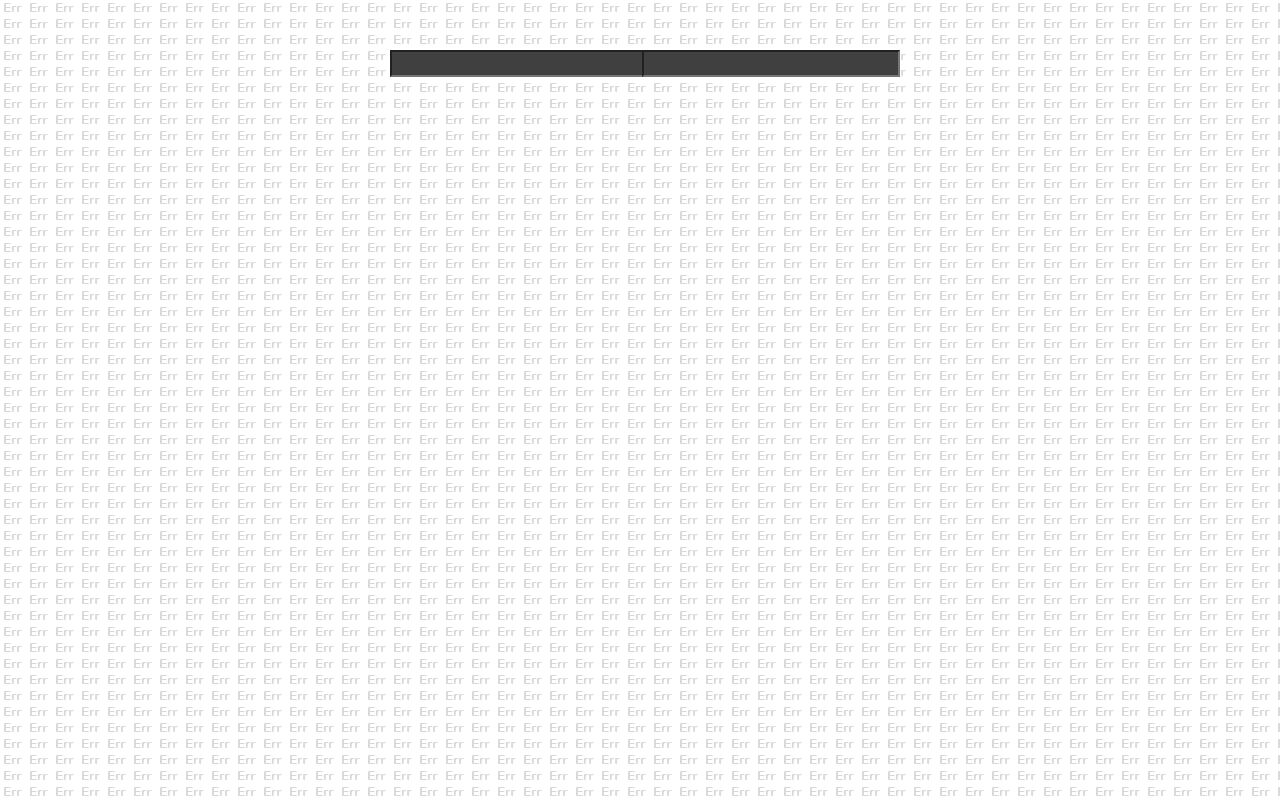
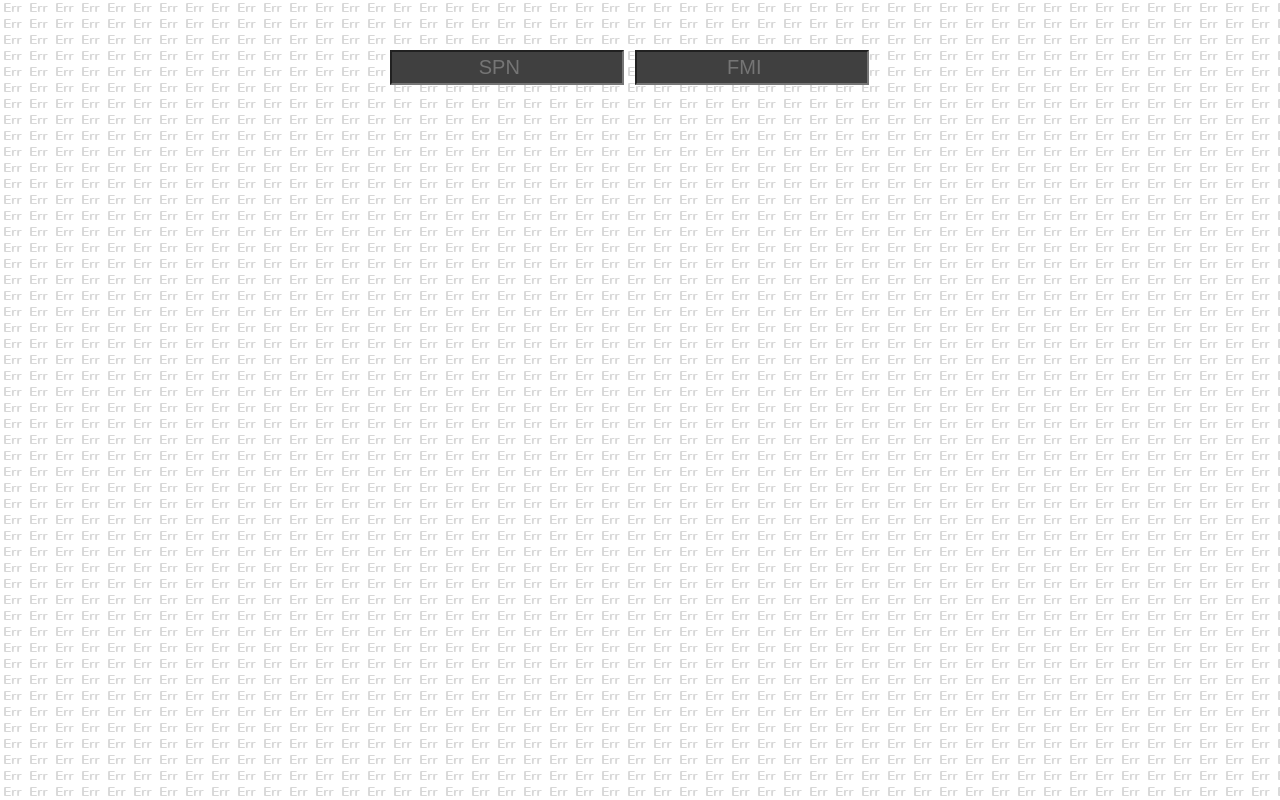
Before and after one commit to kimothy/efcode, a plain HTML site: page index.html in a window 1280 px wide. Drawn offline with Linux system fonts and the light colour scheme.

Commit message:
interface tweeks

```diff
--- a/index.html
+++ b/index.html
@@ -14,8 +14,8 @@
     <main>
         <div class = "grid-container" id="page-wrap">
             <!--<div class="box grid-item"> SPN/FMI </div>-->
-            <input class="box inputBox" type="number" id="spn" oninput="s()">
-            <input class="box inputBox" type="number" id="fmi" oninput="f()">
+            <input class="box inputBox" placeholder="SPN" type="number" id="spn" oninput="s()">
+            <input class="box inputBox" placeholder="FMI" type="number" id="fmi" oninput="f()">
             <div class="box spn-item"> <div id="spn_text"> </div> </div>
             <div class="box fmi-item"> <div id="fmi_text"> </div> </div>
         </div>
--- a/styles.css
+++ b/styles.css
@@ -21,13 +21,13 @@ body {
 
 .grid-container {
    display: grid;
-   grid-row-gap: 4px;
-   grid-column-gap: 2px;
-   grid-template-columns:  50% 50%;
-   padding: 10px;
+   grid-row-gap: 15px;
+   grid-column-gap: 10px;
+   grid-template-columns: 47% 47%;
+   padding: 10%;
    padding-top: 50px;
    background-color: rgba(255, 255, 255, 0);
-   min-width: 200px;
+   min-width: 150px;
    max-width: 500px;
 }
 
@@ -39,8 +39,8 @@ body {
   }
 
 .inputBox {
-    font-size: 10pt;
-    width: 100%;
+    font-size: 15pt;
+    width: 96%;
     text-align:  left;
     background-color: rgba(255, 255, 255, 1);
     height: 100%;
```
